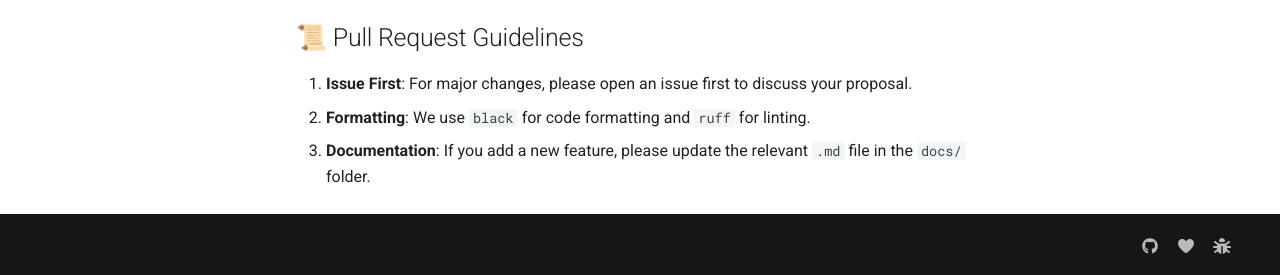
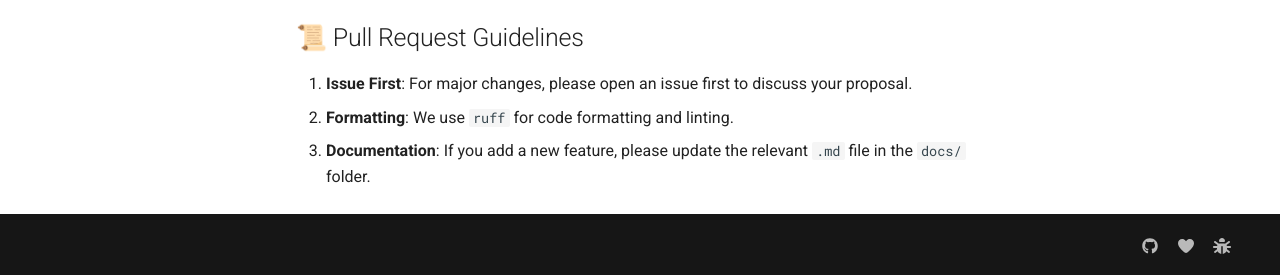
Before and after one commit to FaserF/ha-db_infoscreen, an MkDocs documentation site: the page built from docs/development.md, in a window 1280 px wide and 900 px high, scrolled down 1554 px. Shown: the part 622-897 px from the top of the window. Built offline with MkDocs 1.6.1 and Material for MkDocs 9.7.7, drawn with Linux system fonts in a browser that asks for light colours; comment, search, counter and statistics services are not loaded.

Commit message:
black linter fixes

```diff
--- a/docs/development.md
+++ b/docs/development.md
@@ -78,5 +78,5 @@ Help us reach more users by contributing translations!
 ## 📜 Pull Request Guidelines
 
 1.  **Issue First**: For major changes, please open an issue first to discuss your proposal.
-2.  **Formatting**: We use `black` for code formatting and `ruff` for linting.
+2.  **Formatting**: We use `ruff` for code formatting and linting.
 3.  **Documentation**: If you add a new feature, please update the relevant `.md` file in the `docs/` folder.
```
Also changed, not shown: 1 other file.
